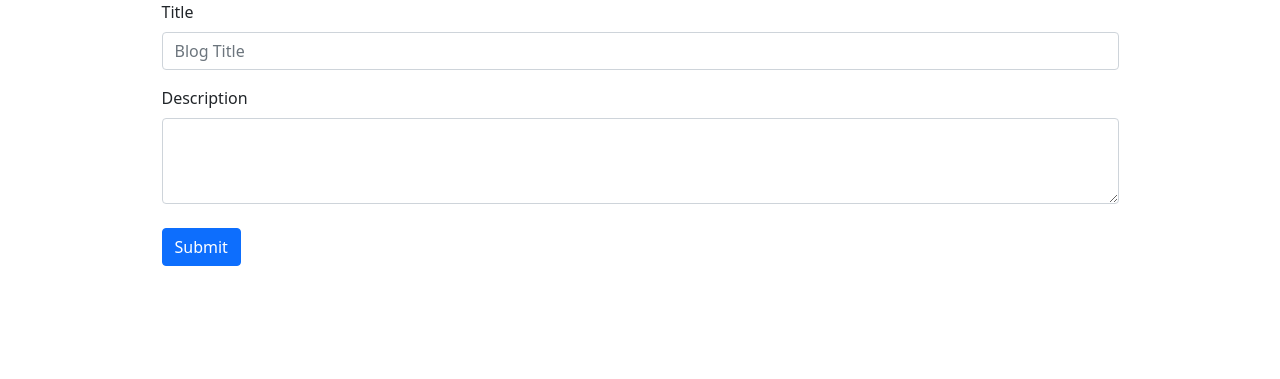
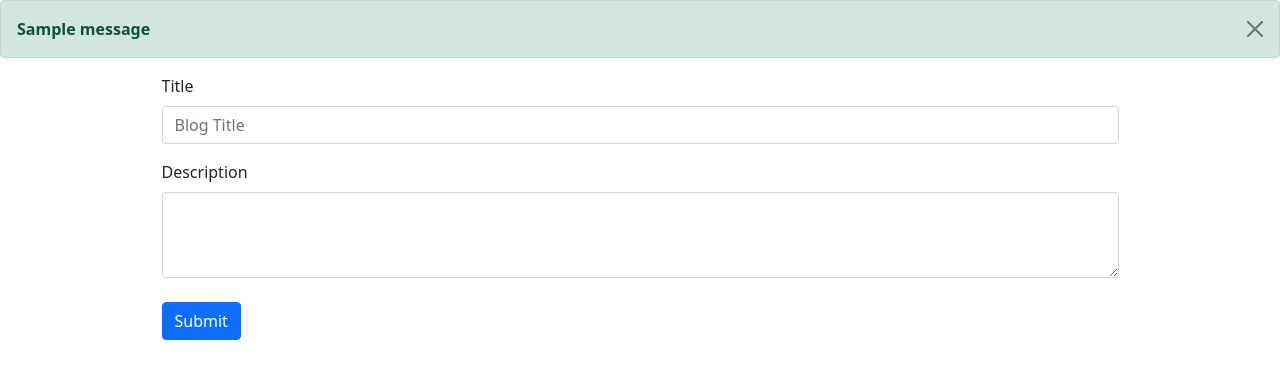
Before and after one commit to Eshan666/Social-Blogging-with-Django, a Django app: page /myProfilePage/ in a window 1280 px wide. Shown: the part 56-435 px from the top of the page. Run offline with Django 3.2, Linux system fonts and the light colour scheme; a user stored in the database is signed in; data comes from the database, SQL or seed files in the repository; both versions use the stored data as it was after the commit; one stand-in notice (Sample message) is shown.

Commit message:
Implemented messages framework

```diff
--- a/miniblog/blog/templates/blog/dashboard.html
+++ b/miniblog/blog/templates/blog/dashboard.html
@@ -1,6 +1,11 @@
 {% extends 'blog/base.html'%}
 
 {% block content %}
+{% for message in messages %}
+<div class="alert alert-success alert-dismissible fade show" role="alert">
+    {{message}}
+</div>
+{% endfor %}
 <div class="container allposts">
     {% for post in all_posts %}
     <div class="card my-3">
--- a/miniblog/blog/templates/blog/myprofile.html
+++ b/miniblog/blog/templates/blog/myprofile.html
@@ -1,6 +1,13 @@
 {% extends 'blog/base.html'%}
 
 {% block content %}
+{% for message in messages %}
+<div class="alert alert-success alert-dismissible fade show" role="alert">
+    <strong>{{message}}</strong>
+    <button type="button" class="btn-close" data-bs-dismiss="alert" aria-label="Close"></button>
+</div>
+{% endfor %}
+
 <div class="container allposts">
     <form method="POST" acion="">
         {% csrf_token %}
@@ -22,7 +29,7 @@
             <h5 class="card-title">{{post.title}}</h5>
             <p class="card-text">{{post.description}}</p>
             <a href="{%url 'updatePost' post.id %}" class="btn btn-primary">Edit</a>
-            <a href="{%url 'deletePost' post.id %}"  class="btn btn-danger">Delete</a>
+            <a href="{%url 'deletePost' post.id %}" class="btn btn-danger">Delete</a>
 
         </div>
         <div class="card-header">
--- a/miniblog/blog/views.py
+++ b/miniblog/blog/views.py
@@ -23,6 +23,7 @@ def loginPage(request):
 
             if user is not None:
                 login(request,user)
+                messages.success(request,"Login Successful")
                 return redirect('dashBoardPage')
             else:
                 messages.info(request,"username or password is incorrect")
@@ -30,6 +31,7 @@ def loginPage(request):
 
 def logoutPage(request):
     logout(request)
+    messages.success(request, 'Your are now logged out!')
     return redirect('loginPage')
 
 
@@ -67,6 +69,7 @@ def myProfilePage(request):
         description = request.POST.get("description")
         post = BlogPost(author = request.user,title=title,description=description)
         post.save()
+        messages.success(request, 'Your post is published successfully')
 
 
     my_posts = BlogPost.objects.filter(author = request.user)
```
Also changed, not shown: miniblog/blog/templates/blog/login.html (+23 -10 lines), miniblog/db.sqlite3.
